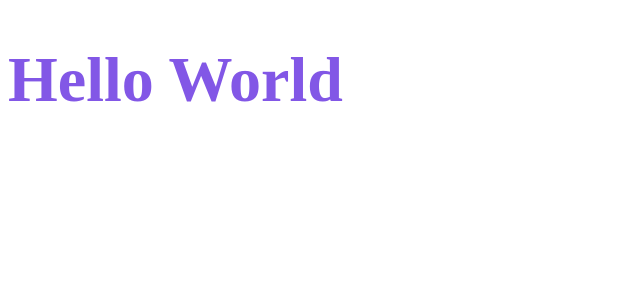
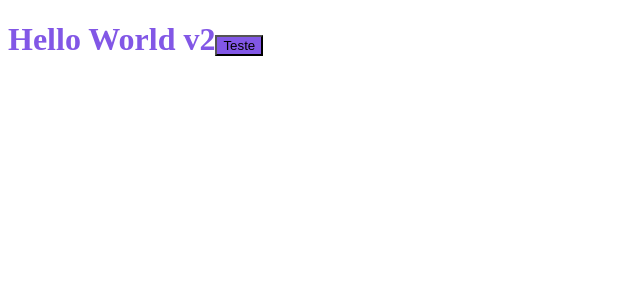
Before and after one commit to patrickmaciel/reactjs-estudo-comentado, a React (Create React App) app: page / in a window 1280 px wide. Shown: the top 300 px of the page, without its empty margins (0-640 px from the left). Built offline with nearby package versions, Linux system fonts and the light colour scheme.

Commit message:
example of styled-components

```diff
--- a/package.json
+++ b/package.json
@@ -17,6 +17,7 @@
     "@types/node": "^12.0.0",
     "@types/react": "^17.0.0",
     "@types/react-dom": "^17.0.0",
+    "@types/styled-components": "^5.1.13",
     "typescript": "^4.1.2"
   },
   "scripts": {
--- a/src/App.tsx
+++ b/src/App.tsx
@@ -1,11 +1,24 @@
-import './App.css';
+// basta importar o arquivo css normalmente, caso não use styled-components
+// import './App.css';
+
+import styled from 'styled-components';
+
+const Title = styled.h1`
+    color: #8257e6;
+
+    button {
+        background: #8257e6;
+    }
+`;
 
 // da forma abaixo, ele obriga a pessoa importar como App e não como qualquer nome, exemplo
 // import App from './App' e não import Batata from './App' (que funciona caso tenha o export default)
 export function App() {
   return (
     <div className="App">
-      <h1 className='title'>Hello World</h1>
+      <Title>Hello World v2
+          <button>Teste</button>
+      </Title>
     </div>
   );
 }
```
Also changed, not shown: 1 other file (tests, documents, lock files or other folders).
